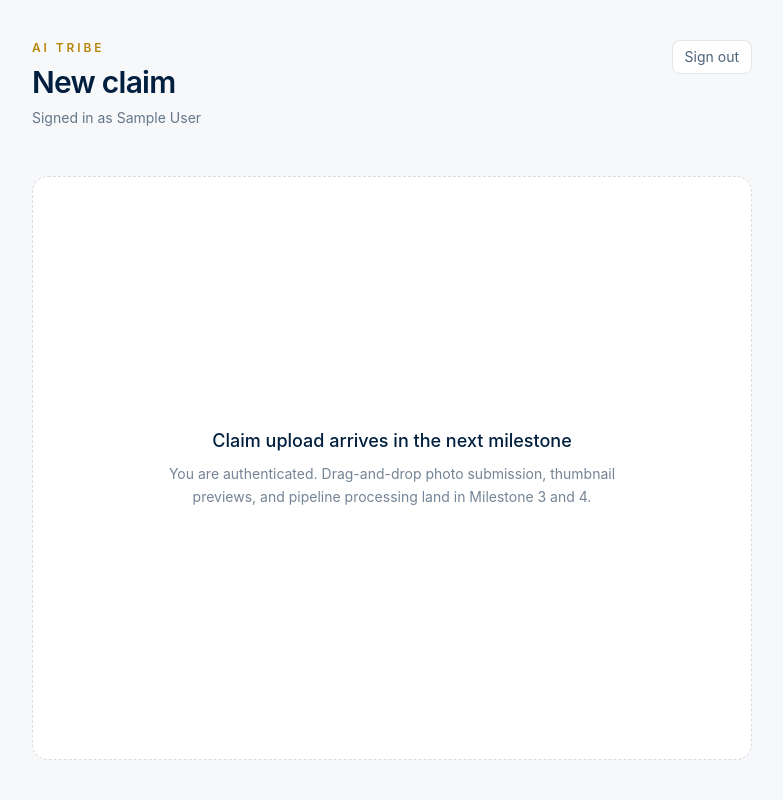
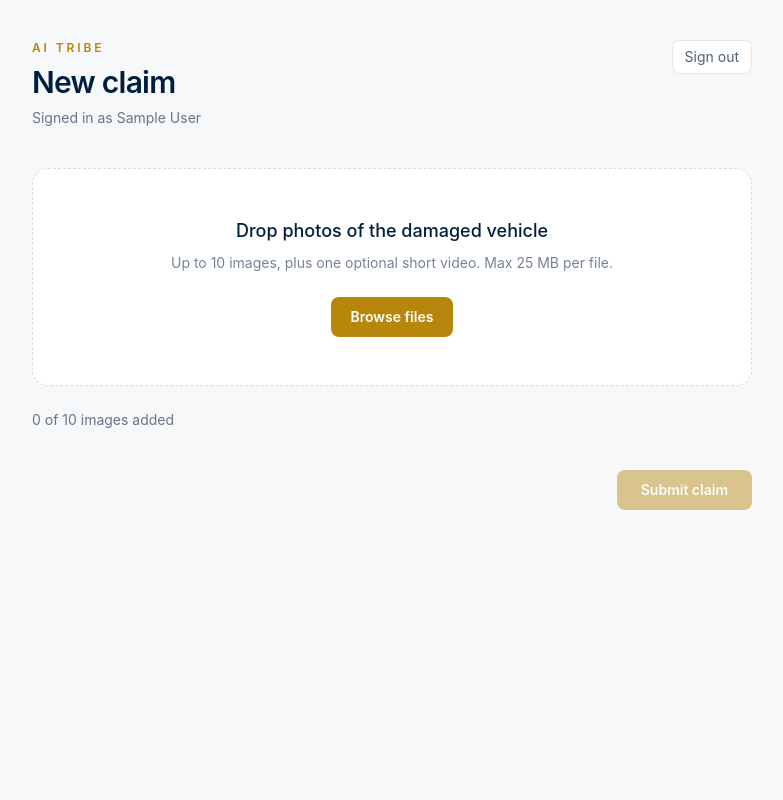
Before and after one commit to bipulsin/AI_Tribe, a FastAPI app: page /claims/new in a window 1280 px wide. Shown: the whole page, without its empty margins (248-1031 px from the left). Run offline with FastAPI, Linux system fonts and the light colour scheme; the visitor is signed in with stand-in values (Sample User, id 1); some libraries are stand-ins or nearby versions.

Commit message:
feat: claim submission and storage
Upload zone with drag-and-drop, live thumbnails, image counter, and
optional video. Creates claim + claim_images rows, stores files via the
local storage interface, and routes to the processing view.

Co-authored-by: Cursor <cursoragent@cursor.com>

```diff
--- a/backend/app/main.py
+++ b/backend/app/main.py
@@ -97,7 +97,9 @@ async def require_session(request: Request, call_next):
 
     user_id = request.session.get("user_id")
     if not user_id:
-        if path.startswith("/api/"):
+        accept = request.headers.get("accept", "")
+        wants_json = path.startswith("/api/") or "application/json" in accept
+        if wants_json:
             from fastapi.responses import JSONResponse
 
             return JSONResponse({"detail": "Not authenticated"}, status_code=401)
--- a/frontend/static/css/app.css
+++ b/frontend/static/css/app.css
@@ -51,3 +51,12 @@ body {
 .login-stage {
   background-color: #001f3f;
 }
+
+/* Alpine.js cloak — hide unbound templates until Alpine boots */
+[x-cloak] {
+  display: none !important;
+}
+
+.upload-zone {
+  cursor: pointer;
+}
--- a/frontend/static/js/upload.js
+++ b/frontend/static/js/upload.js
@@ -1 +1,144 @@
-/* Claim upload zone helpers — wired in Milestone 3. */
+/**
+ * Claim upload zone: drag-and-drop, thumbnails, submit via multipart FormData.
+ */
+function claimUpload({ maxImages = 10, maxUploadMb = 25 } = {}) {
+  const maxBytes = maxUploadMb * 1024 * 1024;
+  const imageTypes = ["image/jpeg", "image/png", "image/webp", "image/gif"];
+  const videoTypes = ["video/mp4", "video/webm", "video/quicktime"];
+
+  return {
+    maxImages,
+    maxUploadMb,
+    images: [],
+    video: null,
+    dragOver: false,
+    error: "",
+    submitting: false,
+    _idSeq: 0,
+
+    get previews() {
+      const items = [...this.images];
+      if (this.video) items.push(this.video);
+      return items;
+    },
+
+    get imageCounterLabel() {
+      return `${this.images.length} of ${this.maxImages} images added`;
+    },
+
+    get canSubmit() {
+      return this.images.length >= 1 && !this.submitting;
+    },
+
+    onDrop(event) {
+      this.dragOver = false;
+      this.addFiles(event.dataTransfer.files);
+    },
+
+    onFileSelect(event) {
+      this.addFiles(event.target.files);
+      event.target.value = "";
+    },
+
+    addFiles(fileList) {
+      this.error = "";
+      const files = Array.from(fileList || []);
+
+      for (const file of files) {
+        if (file.size > maxBytes) {
+          this.error = `"${file.name}" exceeds the ${maxUploadMb} MB limit.`;
+          continue;
+        }
+
+        const isImage =
+          imageTypes.includes(file.type) ||
+          /\.(jpe?g|png|webp|gif)$/i.test(file.name);
+        const isVideo =
+          videoTypes.includes(file.type) ||
+          /\.(mp4|webm|mov)$/i.test(file.name);
+
+        if (isImage) {
+          if (this.images.length >= this.maxImages) {
+            this.error = `You can add at most ${this.maxImages} images.`;
+            continue;
+          }
+          this.images.push(this._makeItem(file, false));
+        } else if (isVideo) {
+          if (this.video) {
+            URL.revokeObjectURL(this.video.previewUrl);
+          }
+          this.video = this._makeItem(file, true);
+        } else {
+          this.error = `"${file.name}" is not a supported image or video type.`;
+        }
+      }
+    },
+
+    _makeItem(file, isVideo) {
+      this._idSeq += 1;
+      return {
+        id: this._idSeq,
+        file,
+        name: file.name,
+        isVideo,
+        previewUrl: URL.createObjectURL(file),
+      };
+    },
+
+    removeItem(id) {
+      const imageIndex = this.images.findIndex((item) => item.id === id);
+      if (imageIndex >= 0) {
+        URL.revokeObjectURL(this.images[imageIndex].previewUrl);
+        this.images.splice(imageIndex, 1);
+        this.error = "";
+        return;
+      }
+      if (this.video && this.video.id === id) {
+        URL.revokeObjectURL(this.video.previewUrl);
+        this.video = null;
+        this.error = "";
+      }
+    },
+
+    async submitClaim() {
+      if (!this.canSubmit) return;
+
+      this.submitting = true;
+      this.error = "";
+
+      const formData = new FormData();
+      for (const item of this.images) {
+        formData.append("images", item.file, item.name);
+      }
+      if (this.video) {
+        formData.append("video", this.video.file, this.video.name);
+      }
+
+      try {
+        const response = await fetch("/claims", {
+          method: "POST",
+          body: formData,
+          credentials: "same-origin",
+          headers: { Accept: "application/json" },
+        });
+
+        if (response.status === 401) {
+          window.location.href = "/login";
+          return;
+        }
+
+        const payload = await response.json().catch(() => ({}));
+        if (!response.ok) {
+          this.error = payload.detail || "Could not submit the claim. Try again.";
+          this.submitting = false;
+          return;
+        }
+
+        window.location.href = payload.redirect || `/claims/${payload.claim_id}/processing`;
+      } catch (_err) {
+        this.error = "Network error while submitting. Check your connection and try again.";
+        this.submitting = false;
+      }
+    },
+  };
+}
--- a/frontend/templates/claim_new.html
+++ b/frontend/templates/claim_new.html
@@ -3,8 +3,11 @@
 {% block title %}New claim{% endblock %}
 
 {% block body %}
-<div class="mx-auto flex min-h-screen max-w-3xl flex-col px-6 py-10">
-  <header class="mb-12 flex items-start justify-between gap-4">
+<div
+  class="mx-auto flex min-h-screen max-w-3xl flex-col px-6 py-10"
+  x-data="claimUpload({ maxImages: {{ max_images }}, maxUploadMb: {{ max_upload_mb }} })"
+>
+  <header class="mb-10 flex items-start justify-between gap-4">
     <div>
       <p class="text-xs font-semibold uppercase tracking-[0.24em] text-gold">AI Tribe</p>
       <h1 class="mt-2 text-3xl font-semibold tracking-tight text-navy">New claim</h1>
@@ -22,12 +25,116 @@
     </form>
   </header>
 
-  <section class="flex flex-1 flex-col items-center justify-center rounded-2xl border border-dashed border-navy/15 bg-white px-8 py-20 text-center">
-    <p class="text-lg font-medium text-navy">Claim upload arrives in the next milestone</p>
-    <p class="mt-2 max-w-md text-sm leading-relaxed text-navy/55">
-      You are authenticated. Drag-and-drop photo submission, thumbnail previews,
-      and pipeline processing land in Milestone 3 and 4.
-    </p>
+  <section class="flex-1">
+    <div
+      class="upload-zone rounded-2xl border border-dashed bg-white px-6 py-12 text-center transition"
+      :class="dragOver
+        ? 'border-gold bg-gold/5'
+        : 'border-navy/15 hover:border-navy/30'"
+      @dragover.prevent="dragOver = true"
+      @dragleave.prevent="dragOver = false"
+      @drop.prevent="onDrop($event)"
+      @click="$refs.fileInput.click()"
+    >
+      <input
+        type="file"
+        class="hidden"
+        x-ref="fileInput"
+        accept="image/jpeg,image/png,image/webp,image/gif,video/mp4,video/webm,video/quicktime"
+        multiple
+        @change="onFileSelect($event)"
+      />
+
+      <p class="text-lg font-medium text-navy">Drop photos of the damaged vehicle</p>
+      <p class="mt-2 text-sm text-navy/55">
+        Up to {{ max_images }} images, plus one optional short video.
+        Max {{ max_upload_mb }} MB per file.
+      </p>
+      <button
+        type="button"
+        class="btn-primary mt-6 rounded-lg px-5 py-2.5 text-sm font-semibold"
+        @click.stop="$refs.fileInput.click()"
+      >
+        Browse files
+      </button>
+    </div>
+
+    <div class="mt-6 flex items-center justify-between gap-4">
+      <p class="text-sm text-navy/60" x-text="imageCounterLabel"></p>
+      <p class="text-sm text-navy/45" x-show="video" x-cloak>1 video attached</p>
+    </div>
+
+    <p
+      class="mt-3 text-sm text-amber-800"
+      x-show="error"
+      x-text="error"
+      x-cloak
+      role="alert"
+    ></p>
+
+    <ul
+      class="mt-6 grid grid-cols-2 gap-4 sm:grid-cols-3 md:grid-cols-4"
+      x-show="previews.length"
+      x-cloak
+    >
+      <template x-for="item in previews" :key="item.id">
+        <li class="group relative overflow-hidden rounded-xl border border-navy/10 bg-white shadow-sm">
+          <div class="aspect-square bg-navy/5">
+            <template x-if="item.isVideo">
+              <video
+                class="h-full w-full object-cover"
+                :src="item.previewUrl"
+                muted
+                playsinline
+              ></video>
+            </template>
+            <template x-if="!item.isVideo">
+              <img
+                class="h-full w-full object-cover"
+                :src="item.previewUrl"
+                :alt="item.name"
+              />
+            </template>
+          </div>
+          <div class="flex items-center justify-between gap-2 px-2.5 py-2">
+            <span
+              class="truncate text-xs text-navy/60"
+              x-text="item.isVideo ? 'Video' : item.name"
+            ></span>
+            <button
+              type="button"
+              class="rounded-md px-1.5 py-0.5 text-xs text-navy/50 transition hover:bg-navy/5 hover:text-navy"
+              @click="removeItem(item.id)"
+              aria-label="Remove file"
+            >
+              Remove
+            </button>
+          </div>
+          <span
+            x-show="item.isVideo"
+            class="absolute left-2 top-2 rounded-full bg-navy/80 px-2 py-0.5 text-[10px] font-medium uppercase tracking-wide text-white"
+          >
+            Video
+          </span>
+        </li>
+      </template>
+    </ul>
+
+    <div class="mt-10 flex justify-end">
+      <button
+        type="button"
+        class="btn-primary rounded-lg px-6 py-2.5 text-sm font-semibold"
+        :disabled="!canSubmit || submitting"
+        @click="submitClaim()"
+      >
+        <span x-show="!submitting">Submit claim</span>
+        <span x-show="submitting" x-cloak>Submitting…</span>
+      </button>
+    </div>
   </section>
 </div>
 {% endblock %}
+
+{% block scripts %}
+<script src="/static/js/upload.js"></script>
+{% endblock %}
```
Also changed, not shown: backend/app/api/routes_claims.py (+96 -4 lines), backend/app/services/claim_service.py (added, +161 -0 lines), frontend/templates/claim_processing.html (added, +61 -0 lines), README.md, data/sample_claims/test_damage.png (added), data/sample_claims/test_damage_2.png (added).
